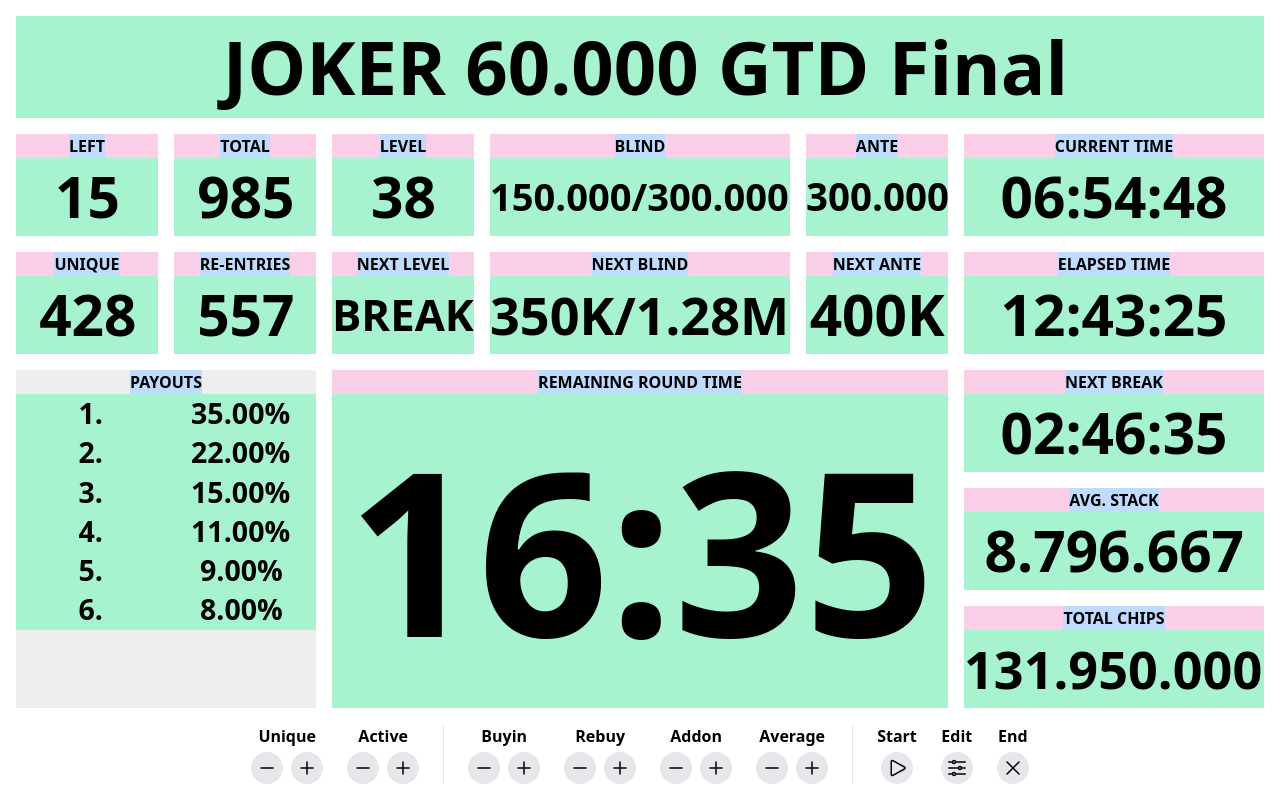
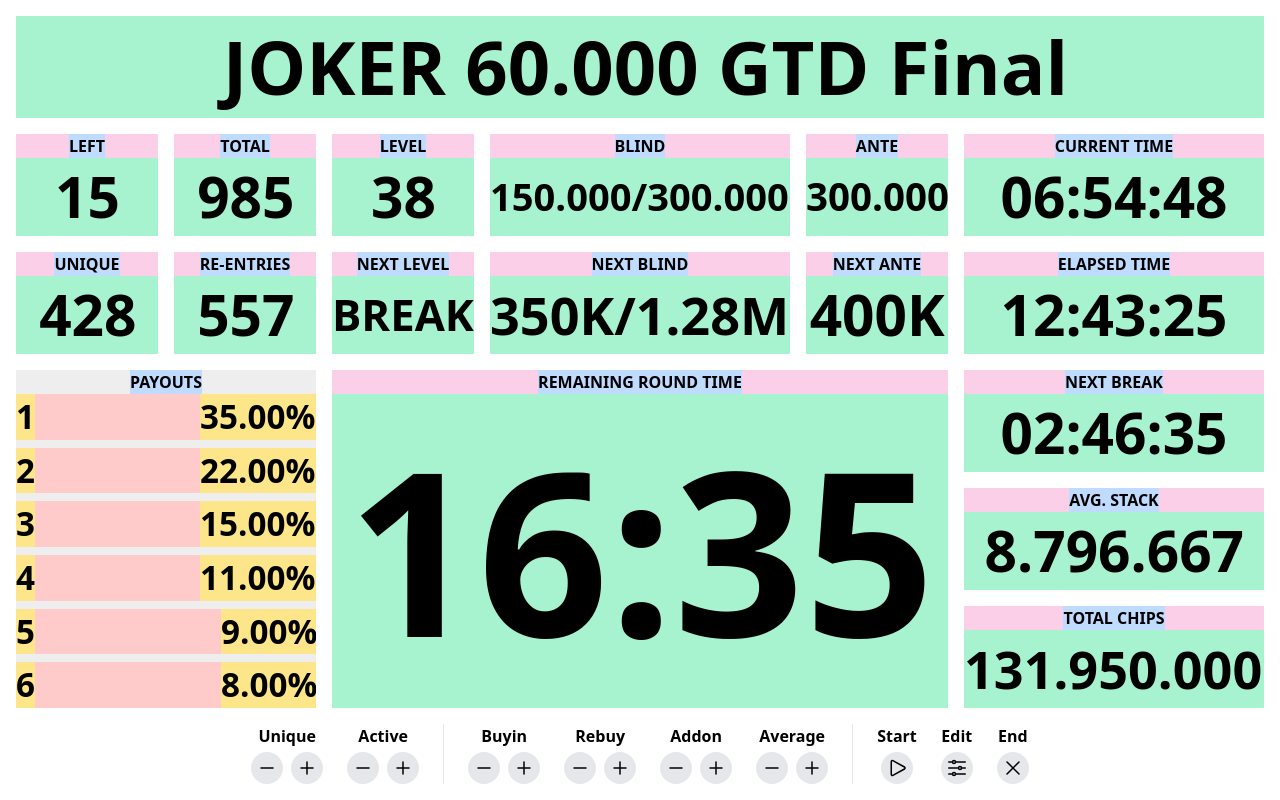
Before and after one commit to elieven/PCLK-game-face-ui-01, a React (Create React App) app: page / in a window 1280 px wide. Built offline with nearby package versions, Linux system fonts and the light colour scheme.

Commit message:
Update App.tsx and NewScalableSVGText.tsx - corrected payouts component

```diff
--- a/src/App.tsx
+++ b/src/App.tsx
@@ -262,38 +262,43 @@ const BottomControls = () => {
 //
 //
 
+// payouts could be done as {spot, count, percent} where a spot would have the
+// percentage of the chips att he end of the game divided equally between count
+// players. So 1/1/35 would give 35% of the reward to the 1st spot / place
+// winner/s up to the count of 1. So the #1 player would get 35% of the reward.
+// 2/3/22 would for example give 22% of the reward equally divided among the 3
+// people in the 2nd spot so after the 1 person in the #1 spot the next 3 players
+// would get an equal share of the 22%.
 const PayoutsDisplay = ({
   payouts = [
-    { spot: 1, payoutPercentage: 35 },
-    { spot: 2, payoutPercentage: 22 },
-    { spot: 3, payoutPercentage: 15 },
-    { spot: 4, payoutPercentage: 11 },
-    { spot: 5, payoutPercentage: 9 },
-    { spot: 6, payoutPercentage: 8 }
+    { spot: 1, percentage: 35 },
+    { spot: 2, percentage: 22 },
+    { spot: 3, percentage: 15 },
+    { spot: 4, percentage: 11 },
+    { spot: 5, percentage: 9 },
+    { spot: 6, percentage: 8 }
   ]
 }: {
-  payouts?: { spot: number; payoutPercentage: number }[];
+  payouts?: { spot: number; percentage: number }[];
 }) => {
   return (
-    <ul className="flex flex-col w-full h-full">
-      {payouts.map(({ spot, payoutPercentage }) => (
-        <li className="grid grid-cols-2 flex-1">
-          <div className="flex items-start bg-gray-300 w-full relative">
+    <ul className="grid h-full w-full gap-2">
+      {payouts.slice(0).map(({ spot, percentage }) => {
+        return (
+          <li className="bg-red-200 relative" key={spot}>
+            <div className="absolute inset-0 w-full h-full flex justify-between">
               <ScalableSVGText
-              text={`${spot}.`}
-              className="absolute bg-green-200 inset-0 w-full h-full object-contain"
+                text={`${spot}`}
+                className="h-full bg-yellow-200"
               />
-          </div>
-          <div className="flex items-start bg-gray-300 w-full relative">
               <ScalableSVGText
-              text={`${payoutPercentage.toFixed(2)}%`}
-              className="absolute bg-green-200 inset-0 w-full h-full object-contain"
+                text={percentage.toFixed(2) + '%'}
+                className="h-full bg-yellow-200"
               />
             </div>
           </li>
-      ))}
-      <li className="grid grid-cols-2 flex-1"></li>
-      <li className="grid grid-cols-2 flex-1"></li>
+        );
+      })}
     </ul>
   );
 };
--- a/src/components/NewScalableSVGText.tsx
+++ b/src/components/NewScalableSVGText.tsx
@@ -31,8 +31,6 @@ const ScalableSVGText = ({ text, className }: Props) => {
   return (
     <svg
       ref={ref}
-      width="100%"
-      height="100%"
       viewBox={bbox ? makeViewBox(bbox) : ''}
       className={clsx(className)}
     >
```
Lines whose indentation alone changed are shown as unchanged.
